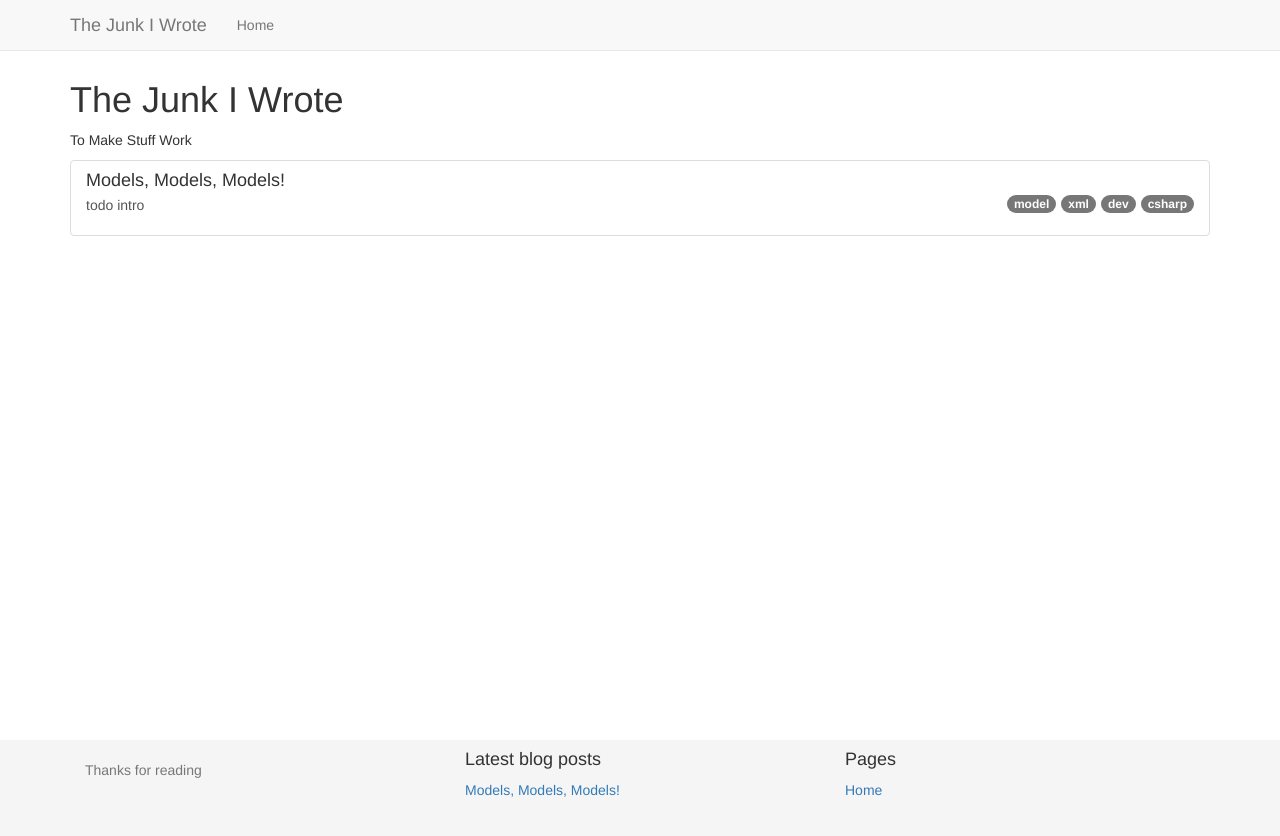
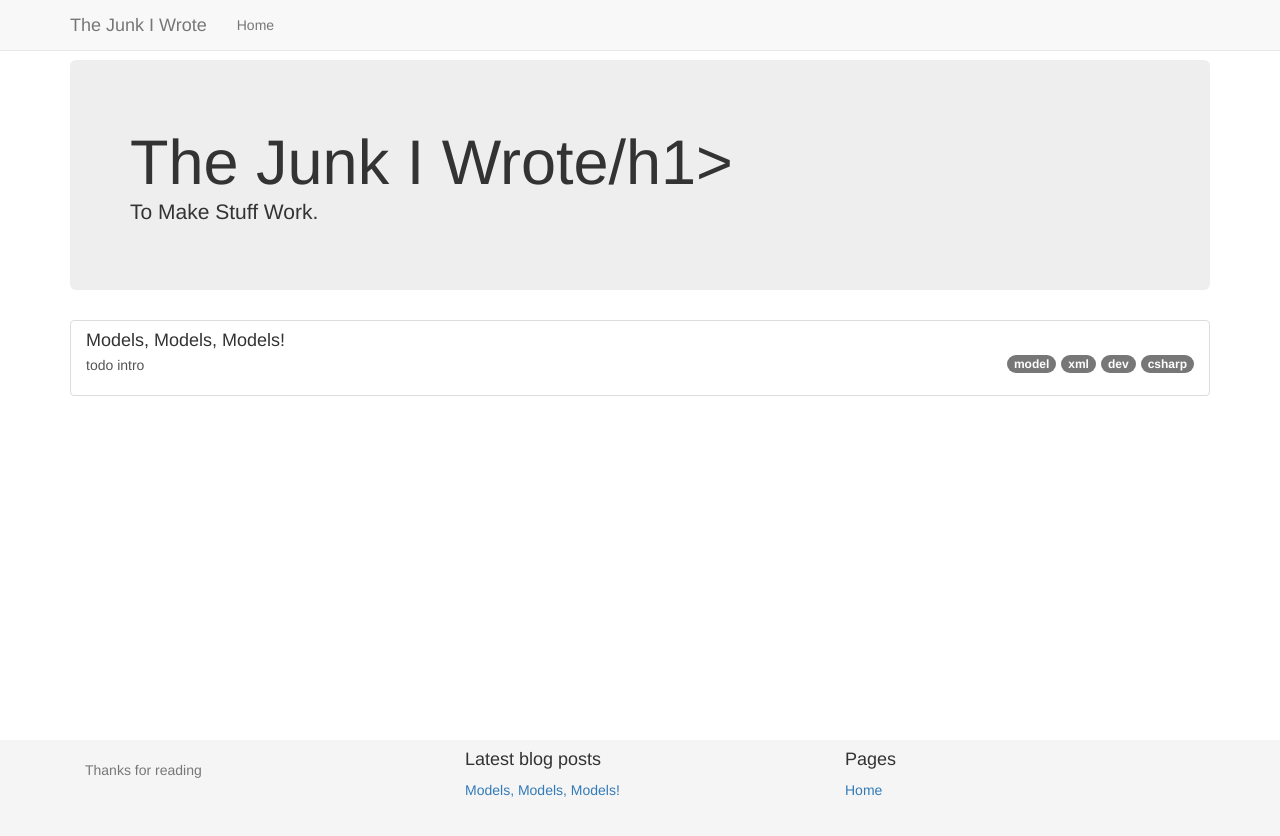
Before and after one commit to the-crap-i-wrote/the-crap-i-wrote.github.io, a Jekyll site: the page built from index.html, in a window 1280 px wide. Shown: the top 836 px of the page. Built offline with Jekyll 4.4.1, drawn with Linux system fonts in a browser that asks for light colours.

Commit message:
Update index.html

```diff
--- a/index.html
+++ b/index.html
@@ -3,9 +3,10 @@ layout: default
 title: Home
 navigation_weight: 1
 ---
-
-<h1>The Junk I Wrote</h1>
-<p>To Make Stuff Work</p>
+<div class="jumbotron">
+    <h1>The Junk I Wrote/h1>
+    <p class="lead">To Make Stuff Work.</p>
+</div>
 
 <div class="list-group">
     {% for post in site.posts %}
```
